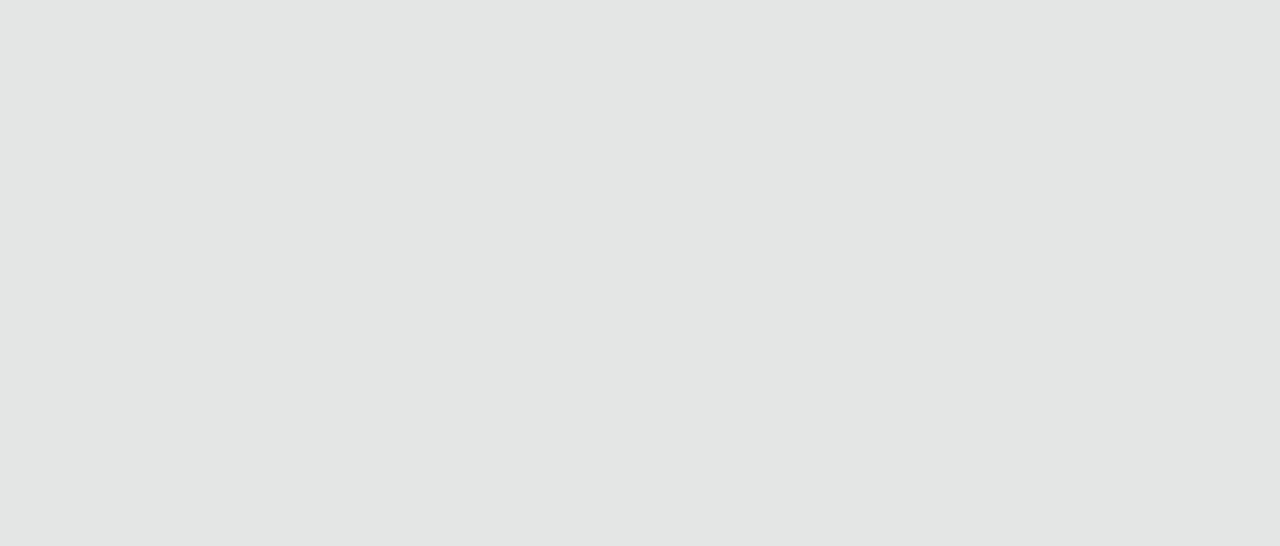
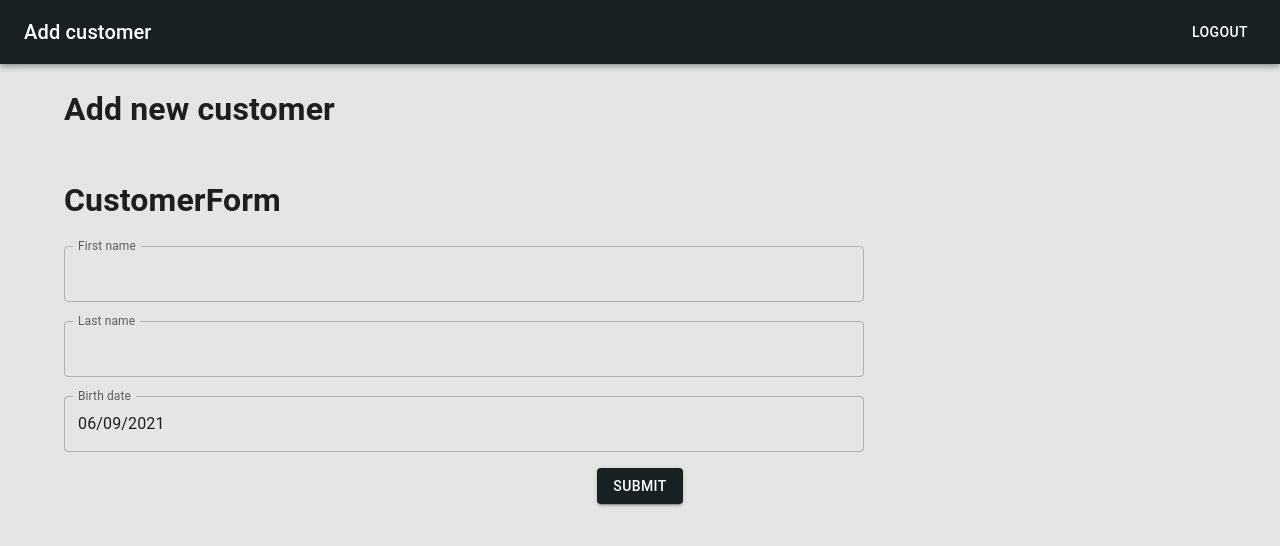
Before and after one commit to Hooded22/second_home_frontend, a React (Create React App) app: page /addCustomer in a window 1280 px wide. Before the commit this address had no page. Shown: the top 546 px of the page. Built offline with nearby package versions, Linux system fonts and the light colour scheme; sample sign-in values are in the browser's storage.

Commit message:
feat: add customer, delete customer

```diff
--- a/src/App.tsx
+++ b/src/App.tsx
@@ -13,8 +13,9 @@ import { LocalizationProvider } from "@mui/x-date-pickers/LocalizationProvider";
 import EditReservationPage from "./pages/EditReservationPage";
 import PageTemplate from "./pages/PageTemplate";
 import ReservationDetails from "./pages/ReservationDetails";
-import CustomerDetails from "./components/CustomerDetails";
+import CustomerDetails from "./pages/CustomerDetails";
 import RoomDetails from "./pages/RoomDetails";
+import AddCustomerPage from "./pages/AddCustomerPage";
 
 const theme = createTheme({
   palette: {
@@ -111,6 +112,16 @@ function App() {
               </ProtectedPage>
             }
           />
+          <Route
+            path="/addCustomer"
+            element={
+              <ProtectedPage>
+                <PageTemplate pageName="Add customer">
+                  <AddCustomerPage />
+                </PageTemplate>
+              </ProtectedPage>
+            }
+          />
         </Routes>
       </ThemeProvider>
     </LocalizationProvider>
--- /dev/null
+++ b/src/components/CustomerForm.tsx
@@ -0,0 +1,124 @@
+import {
+  Box,
+  Button,
+  FormControl,
+  TextField,
+  FormHelperText,
+  TextFieldProps,
+} from "@mui/material";
+import React, { FunctionComponent } from "react";
+import { useAppDispatch } from "../hooks/useAppDispatch";
+import { Customer, CustomerToSend } from "../types/Customer";
+import { useForm, Controller } from "react-hook-form";
+import { StylesType } from "../types";
+import { DatePicker } from "@mui/x-date-pickers/DatePicker";
+import { DateTime } from "luxon";
+import { useAppSelector } from "../hooks/useAppSelector";
+import { Error } from "@mui/icons-material";
+
+interface IProps {
+  onSubmit: (data: CustomerToSend) => void;
+  defaultData?: Customer;
+}
+const CustomerForm: FunctionComponent<IProps> = ({ onSubmit }) => {
+  const dispatch = useAppDispatch();
+  const {
+    register,
+    handleSubmit,
+    control,
+    formState: { errors },
+  } = useForm<CustomerToSend>({
+    defaultValues: {
+      birthDate: DateTime.now().minus({ year: 1 }).toJSDate(),
+    },
+  });
+  return (
+    <Box
+      sx={{
+        display: "flex",
+        flexDirection: "column",
+      }}
+    >
+      <h1>CustomerForm</h1>
+
+      <FormControl sx={styles.input}>
+        <TextField
+          {...register("name", { required: true, min: 3, max: 200 })}
+          id="outlined-basic"
+          label="First name"
+          variant="outlined"
+          type="text"
+          error={!!errors.name}
+          InputLabelProps={{
+            shrink: true,
+          }}
+        />
+        <FormHelperText>
+          {errors?.name?.type === "required" && "Field is required"}
+          {errors?.name?.type === "min" && "Min 3 characters required"}
+          {errors?.name?.type === "max" && "Max 200 characters allowed"}
+        </FormHelperText>
+      </FormControl>
+
+      <FormControl sx={styles.input}>
+        <TextField
+          {...register("lastName", { required: true, min: 3, max: 200 })}
+          id="outlined-basic"
+          label="Last name"
+          variant="outlined"
+          error={!!errors.lastName}
+          type="text"
+          InputLabelProps={{
+            shrink: true,
+          }}
+        />
+        <FormHelperText>
+          {errors?.lastName?.type === "required" && "Field is required"}
+          {errors?.lastName?.type === "min" && "Min 3 characters required"}
+          {errors?.lastName?.type === "max" && "Max 200 characters allowed"}
+        </FormHelperText>
+      </FormControl>
+
+      <Controller
+        name="birthDate"
+        control={control}
+        render={({ field: { value, onChange }, fieldState: { error } }) => (
+          <DatePicker
+            maxDate={new Date()}
+            value={value}
+            onChange={onChange}
+            label="Birth date"
+            renderInput={(params: TextFieldProps) => (
+              <TextField
+                sx={styles.input}
+                error={!!error?.message}
+                {...params}
+              />
+            )}
+          />
+        )}
+      />
+
+      <Button
+        sx={styles.button}
+        variant="contained"
+        onClick={handleSubmit(onSubmit)}
+      >
+        Submit
+      </Button>
+    </Box>
+  );
+};
+
+const styles: StylesType = {
+  input: {
+    maxWidth: 800,
+    marginBottom: 2,
+  },
+  button: {
+    display: "flex",
+    alignSelf: "center",
+  },
+};
+
+export default CustomerForm;
--- a/src/components/CustomersList.tsx
+++ b/src/components/CustomersList.tsx
@@ -14,6 +14,7 @@ import { Customer } from "../types/Customer";
 import ListActionButtons from "./ListActionButtons";
 import { DateTime } from "luxon";
 import AddButton from "./AddButton";
+import { deleteCustomerRequest } from "../features/customers/customersSlice";
 
 interface IProps {
   data: Customer[];
@@ -22,7 +23,9 @@ const CustomersList: FunctionComponent<IProps> = ({ data }) => {
   const dispatch = useAppDispatch();
   const navigate = useNavigate();
 
-  const removeHandler = (id: Customer["_id"]) => {};
+  const removeHandler = (id: Customer["_id"]) => {
+    dispatch(deleteCustomerRequest({ id }));
+  };
 
   const editHandler = (customerToEdit: Customer) => {};
 
@@ -33,7 +36,7 @@ const CustomersList: FunctionComponent<IProps> = ({ data }) => {
     <>
       <h2>Customers</h2>
       <AddButton
-        onPress={() => navigate("/addReservation")}
+        onPress={() => navigate("/addCustomer")}
         title="Add new customer"
       />
       <TableContainer component={Paper}>
@@ -70,7 +73,7 @@ const CustomersList: FunctionComponent<IProps> = ({ data }) => {
         </Table>
       </TableContainer>
       <AddButton
-        onPress={() => navigate("/addReservation")}
+        onPress={() => navigate("/addCustomer")}
         title="Add new customer"
       />
     </>
--- a/src/features/customers/api.ts
+++ b/src/features/customers/api.ts
@@ -1,6 +1,6 @@
 import { request } from "../../API/ApiService";
 import { endpoints } from "../../API/Endpoints";
-import { Customer } from "../../types/Customer";
+import { Customer, CustomerToSend } from "../../types/Customer";
 
 export const getAllCustomers = async () => {
   try {
@@ -10,3 +10,20 @@ export const getAllCustomers = async () => {
     throw error;
   }
 };
+
+export const addCustomer = async (data: CustomerToSend) => {
+  try {
+    return await request.post(endpoints.customers, { ...data });
+  } catch (error) {
+    console.log("ERR: ", error);
+    throw error;
+  }
+};
+
+export const deleteCustomer = async (id: Customer["_id"]) => {
+  try {
+    return await request.delete(`${endpoints.customers}/?id=${id}`);
+  } catch (error) {
+    throw error;
+  }
+};
--- a/src/features/customers/customersSlice.tsx
+++ b/src/features/customers/customersSlice.tsx
@@ -1,12 +1,14 @@
 import { createSlice, PayloadAction } from "@reduxjs/toolkit";
 import { InitialState, RequestError, RequestStatus } from "../../types";
-import { Customer } from "../../types/Customer";
+import { Customer, CustomerToSend } from "../../types/Customer";
 
 interface CustomersState extends InitialState {
   data: Customer[];
+  addCustomerStatus: RequestStatus | null;
 }
 
 const initialState: CustomersState = {
+  addCustomerStatus: null,
   status: null,
   error: null,
   data: [],
@@ -25,7 +27,6 @@ const customersSlice = createSlice({
       state,
       action: PayloadAction<Customer[]>
     ) => {
-      console.log("HERE: ", action.payload);
       state.data = action.payload;
       state.status = RequestStatus.SUCCESSFULL;
     },
@@ -43,6 +44,20 @@ const customersSlice = createSlice({
     deleteCustomerSuccess: (state, action: PayloadAction<Customer[]>) => {
       state.data = action.payload;
     },
+    addCustomerRequest: (state, _: PayloadAction<CustomerToSend>) => {
+      state.addCustomerStatus = RequestStatus.PENDING;
+      state.error = null;
+    },
+    addCustomerSuccess: (state) => {
+      state.addCustomerStatus = RequestStatus.SUCCESSFULL;
+    },
+    addCustomerFailure: (state, action: PayloadAction<RequestError>) => {
+      state.addCustomerStatus = RequestStatus.FAILURE;
+      state.error = action.payload.message;
+    },
+    resetAddCustomerStatus: (state) => {
+      state.status = null;
+    },
   },
 });
 
@@ -51,6 +66,10 @@ export const {
   getAllCustomersRequestSuccess,
   getAllCustomersRequestFailure,
   deleteCustomerSuccess,
+  addCustomerRequest,
+  addCustomerSuccess,
+  addCustomerFailure,
+  deleteCustomerRequest,
 } = customersSlice.actions;
 
 export default customersSlice.reducer;
--- a/src/features/customers/saga.ts
+++ b/src/features/customers/saga.ts
@@ -1,11 +1,17 @@
 import {
+  addCustomerFailure,
+  addCustomerRequest,
+  addCustomerSuccess,
+  deleteCustomerRequest,
   getAllCustomersRequest,
   getAllCustomersRequestFailure,
   getAllCustomersRequestSuccess,
 } from "./customersSlice";
 import { put, takeLatest } from "redux-saga/effects";
-import { Customer } from "../../types/Customer";
-import { getAllCustomers } from "./api";
+import { Customer, CustomerToSend } from "../../types/Customer";
+import { addCustomer, deleteCustomer, getAllCustomers } from "./api";
+import { PayloadAction } from "@reduxjs/toolkit";
+import { removeReservation } from "../reservations/api";
 
 export function* getAllCustomersSaga() {
   try {
@@ -21,6 +27,35 @@ export function* getAllCustomersSaga() {
   }
 }
 
+export function* addCustomerSaga({ payload }: PayloadAction<CustomerToSend>) {
+  try {
+    yield addCustomer(payload);
+    yield put(getAllCustomersRequest());
+    yield put(addCustomerSuccess());
+  } catch (error) {
+    console.error("ERR: ", error);
+    yield put(
+      addCustomerFailure({
+        error,
+        message: "Customer with this name already exist",
+      })
+    );
+  }
+}
+
+export function* deleteCustomerSaga({
+  payload: { id },
+}: PayloadAction<{ id: Customer["_id"] }>) {
+  try {
+    yield deleteCustomer(id);
+    yield put(getAllCustomersRequest());
+  } catch (error) {
+    console.error("ERR: ", error);
+  }
+}
+
 export const customersSaga = [
   takeLatest(getAllCustomersRequest, getAllCustomersSaga),
+  takeLatest(addCustomerRequest, addCustomerSaga),
+  takeLatest(deleteCustomerRequest, deleteCustomerSaga),
 ];
--- /dev/null
+++ b/src/pages/AddCustomerPage.tsx
@@ -0,0 +1,45 @@
+import { Container } from "@mui/material";
+import React, { FunctionComponent, useEffect } from "react";
+import { useNavigate } from "react-router-dom";
+import CustomerForm from "../components/CustomerForm";
+import { addCustomerRequest } from "../features/customers/customersSlice";
+import { useAppDispatch } from "../hooks/useAppDispatch";
+import { useAppSelector } from "../hooks/useAppSelector";
+import { RequestStatus } from "../types";
+import { CustomerToSend } from "../types/Customer";
+
+interface IProps {}
+const AddCustomerPage: FunctionComponent<IProps> = () => {
+  const navigate = useNavigate();
+  const dispatch = useAppDispatch();
+  const addCustomerCompleted = useAppSelector(
+    (state) => state.customers.addCustomerStatus === RequestStatus.SUCCESSFULL
+  );
+
+  useEffect(() => {
+    if (addCustomerCompleted) {
+      navigate("/");
+    }
+  }, [addCustomerCompleted, navigate]);
+
+  const onSubmit = (data: CustomerToSend) => {
+    console.log("DATA: ", data);
+    dispatch(addCustomerRequest(data));
+  };
+
+  return (
+    <Container
+      sx={{
+        display: "flex",
+        flex: 1,
+        justifyContent: "center",
+        flexDirection: "column",
+      }}
+    >
+      <h1>Add new customer</h1>
+      <CustomerForm onSubmit={onSubmit} />
+    </Container>
+  );
+};
+
+export default AddCustomerPage;
--- a/src/pages/HomePage.tsx
+++ b/src/pages/HomePage.tsx
@@ -42,6 +42,9 @@ const HomePage: FunctionComponent<IProps> = () => {
     (state) =>
       state.reservations.editReservationStatus === RequestStatus.SUCCESSFULL
   );
+  const addCustomerCompleted = useAppSelector(
+    (state) => state.customers.addCustomerStatus === RequestStatus.SUCCESSFULL
+  );
 
   useEffect(() => {
     dispatch(getAllReservationsRequest());
@@ -50,11 +53,13 @@ const HomePage: FunctionComponent<IProps> = () => {
   }, []);
 
   useEffect(() => {
-    if (addReservationCompleted) {
+    if (addReservationCompleted || addCustomerCompleted) {
       setAlert("Added successfully");
       setTimeout(() => {
         setAlert("");
-        dispatch(resetAddReservationStatus());
+        addReservationCompleted
+          ? dispatch(resetAddReservationStatus())
+          : dispatch(resetAddCustomerStatus());
       }, 3000);
     }
 
@@ -95,3 +100,6 @@ const styles: StylesType = {
 };
 
 export default HomePage;
+function resetAddCustomerStatus(): any {
+  throw new Error("Function not implemented.");
+}
--- a/src/types/Customer.ts
+++ b/src/types/Customer.ts
@@ -4,3 +4,5 @@ export interface Customer {
   lastName: string;
   birthDate: Date;
 }
+
+export type CustomerToSend = Omit<Customer, "_id">;
```
Also changed, not shown: src/pages/CustomerDetails.tsx (renamed from src/components/CustomerDetails.tsx).
